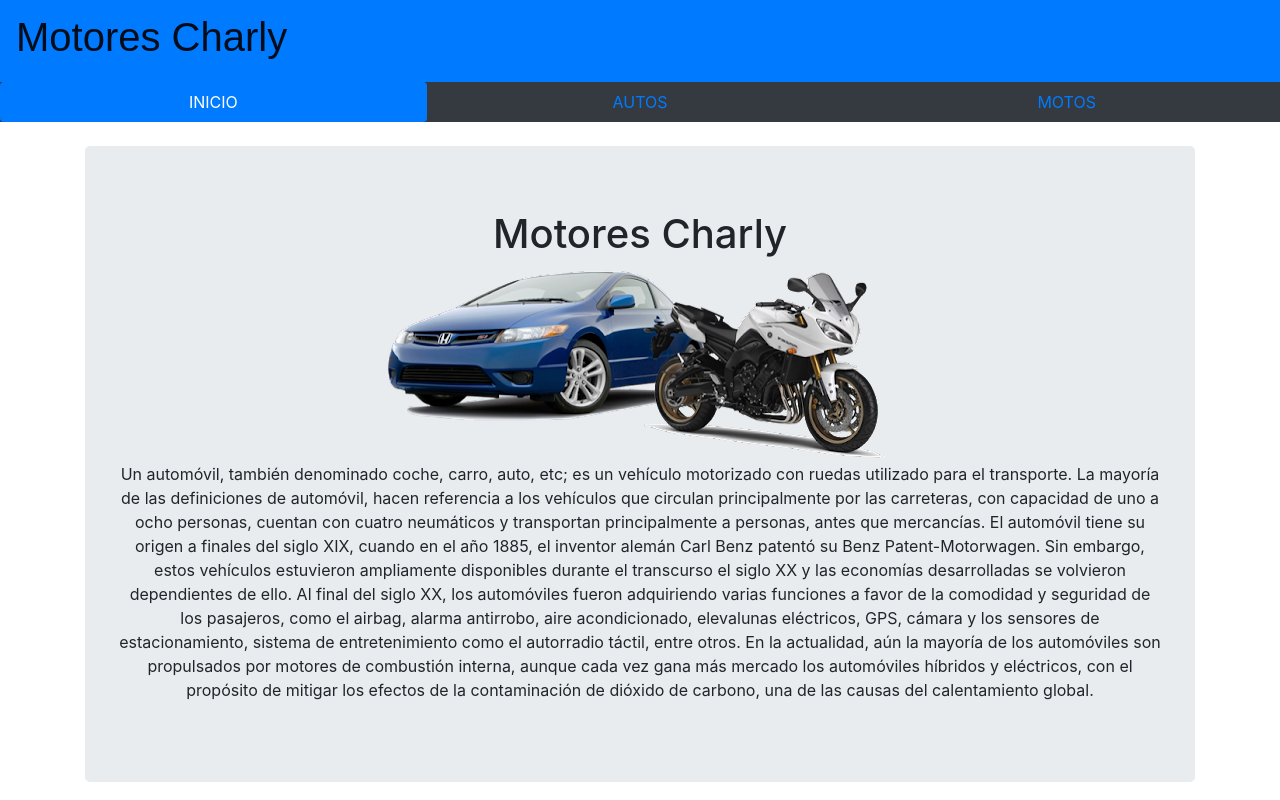
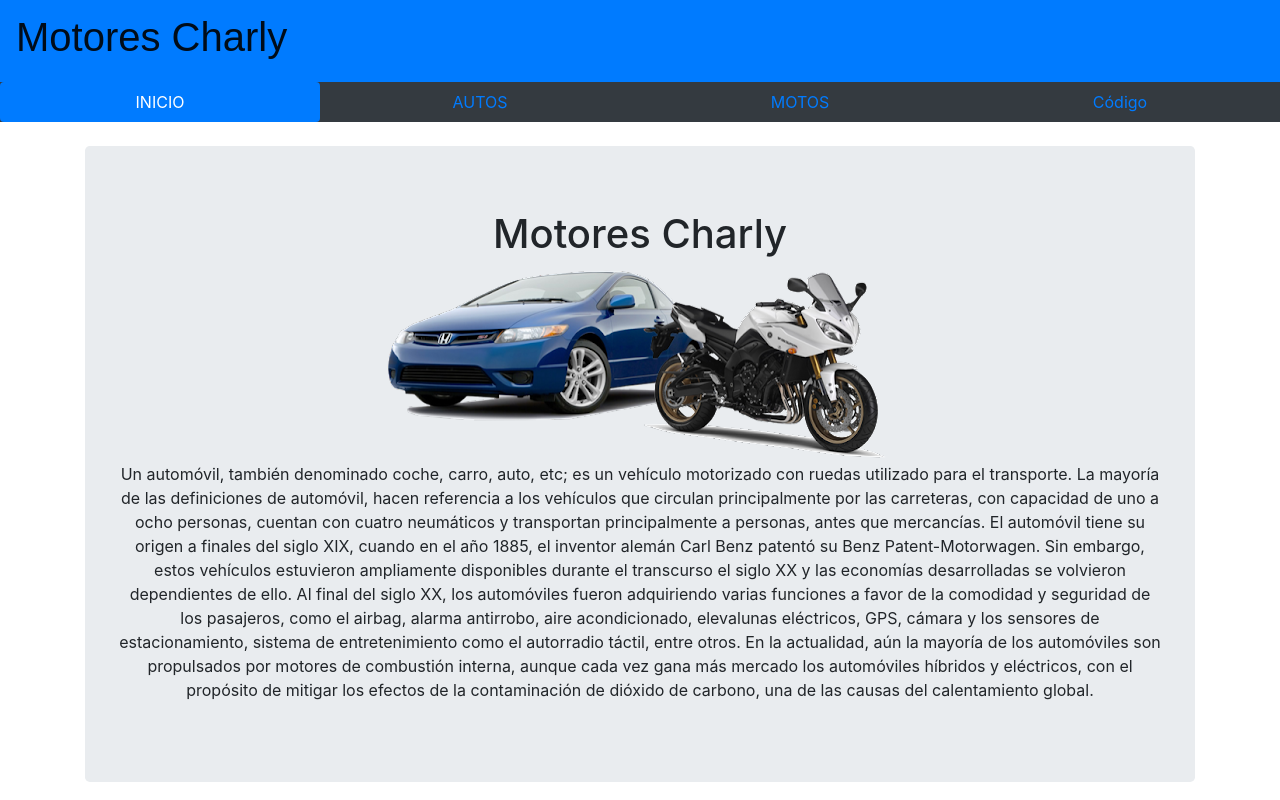
Before and after one commit to CarlaBurgos/concesionaria_PORTFOLIO, a plain HTML site: page index.html in a window 1280 px wide. Shown: the top 800 px of the page. Drawn offline with nearby package versions, Linux system fonts and the light colour scheme; a web font is replaced by a local one.

Commit message:
Update index.html

```diff
--- a/index.html
+++ b/index.html
@@ -39,6 +39,10 @@
       <li class="nav-item">
         <a class="nav-link" data-toggle="pill" href="#menu2">MOTOS</a>
       </li>
+      <li class="nav-item">
+        <a class="nav-link" data-toggle="pill" href="https://github.com/CarlaBurgos/TPO_cac_python" Target="_blank">Código</a>
+      </li>
+
     </ul>
     </div>
 
```
